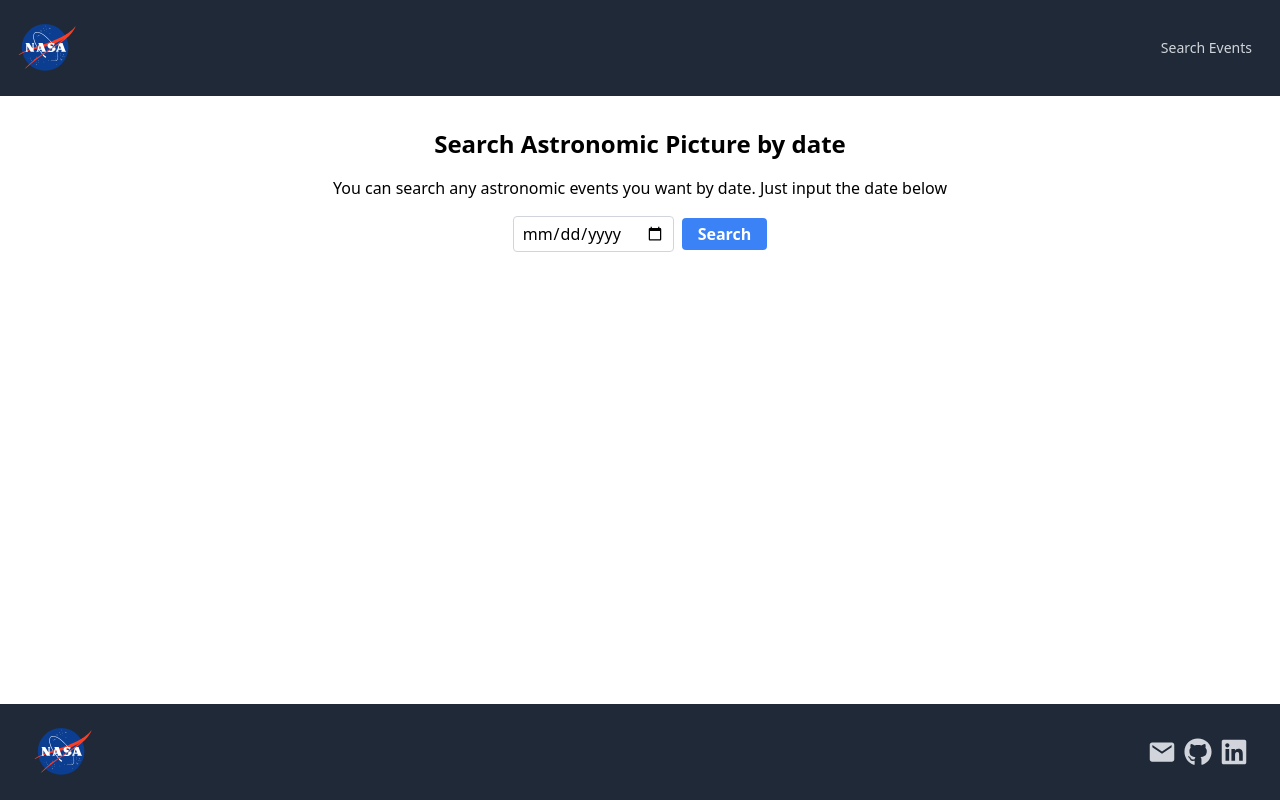
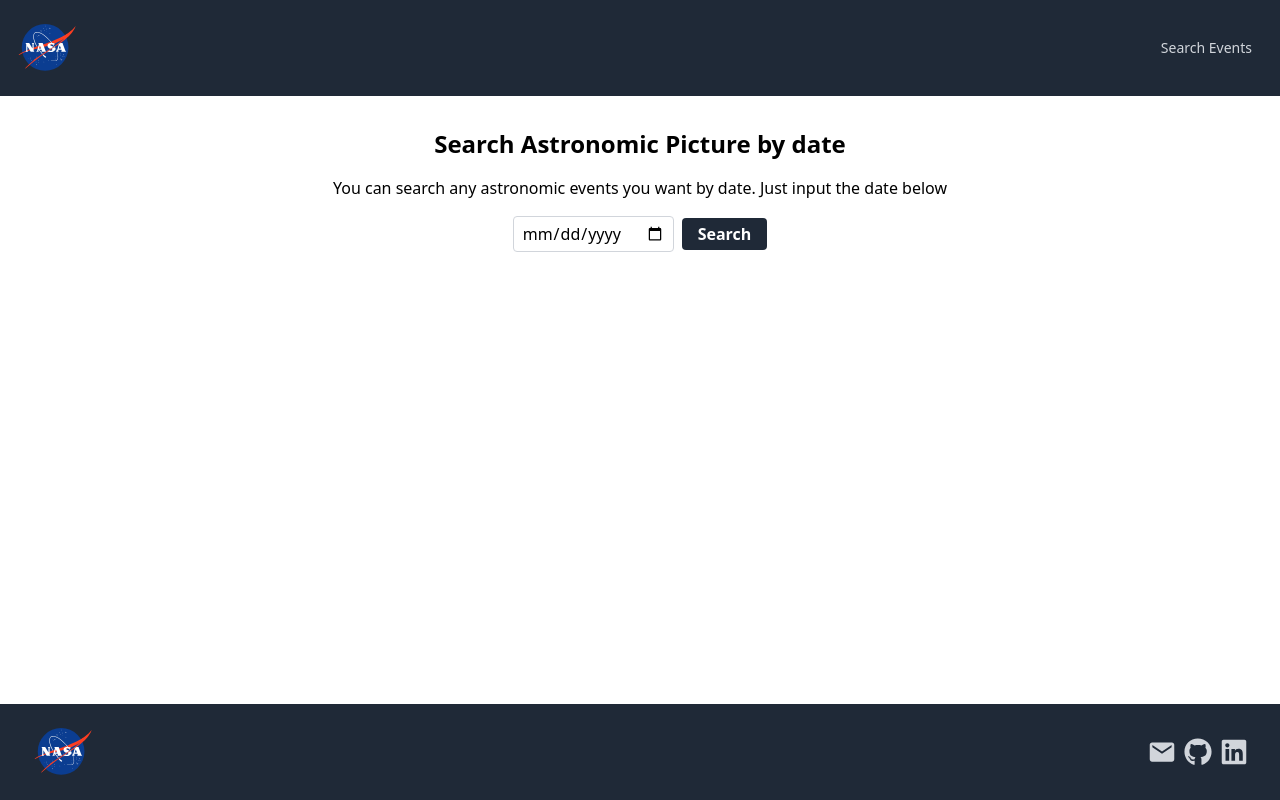
Before and after one commit to Jizzyjay/npc-assesment, a React (Vite) app: page /search in a window 1280 px wide. Built offline with nearby package versions, Linux system fonts and the light colour scheme.

Commit message:
search feature implemented

```diff
--- a/src/components/atoms/AstroCard.tsx
+++ b/src/components/atoms/AstroCard.tsx
@@ -24,7 +24,7 @@ const AstroCard: React.FC<AstroCardProps> = ({
             <video
               src={mediaUrl}
               title="space-vid"
-              className="w-full h-full object-cover object-center rounded-md"
+              className="w-full h-full rounded-md"
               controls
             />
           </div>
@@ -33,7 +33,7 @@ const AstroCard: React.FC<AstroCardProps> = ({
           <img
             src={mediaUrl}
             alt={title}
-            className="w-full h-[450px] object-cover object-center rounded-md"
+            className="w-full h-[450px] rounded-md"
           />
         )}
         <div className="flex flex-col px-4 gap-6">
--- a/src/components/molecules/About.tsx
+++ b/src/components/molecules/About.tsx
@@ -1,4 +1,4 @@
-import apodImg from '../../assets/apod.jpg'
+// import apodImg from '../../assets/apod.jpg'
 
 const About = () => {
   return (
@@ -8,11 +8,11 @@ const About = () => {
       </h3>
 
       <div className="flex flex-col items-center">
-        <img
+        {/* <img
           src={apodImg}
           alt="APOD"
           className="w-full md:h-[350px] rounded-lg"
-        />
+        /> */}
         <div className="flex flex-col gap-4 py-4">
           <p className="text-[0.95rem] md:text-base text-gray-800 mt-4 md:mt-0">
             One of the most popular websites at NASA is the Astronomy Picture of
--- a/src/components/page/Search.tsx
+++ b/src/components/page/Search.tsx
@@ -54,7 +54,8 @@ const Search = () => {
         />
         <button
           onClick={handleSearch}
-          className="bg-blue-500 hover:bg-blue-600 text-white font-bold py-1 px-4 rounded"
+          disabled={!searchDate}
+          className="bg-gray-800 hover:bg-blue-600 text-white font-bold py-1 px-4 cursor-pointer rounded"
         >
           Search
         </button>
```
